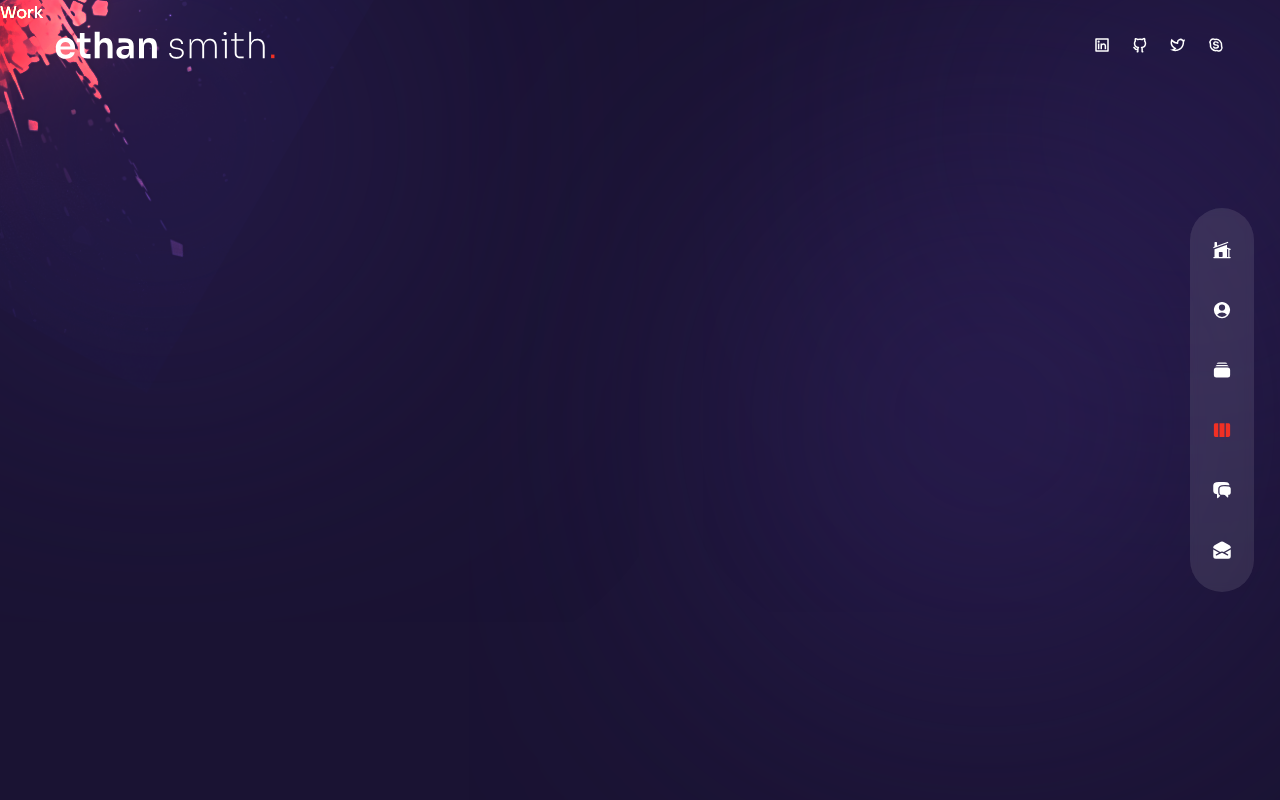
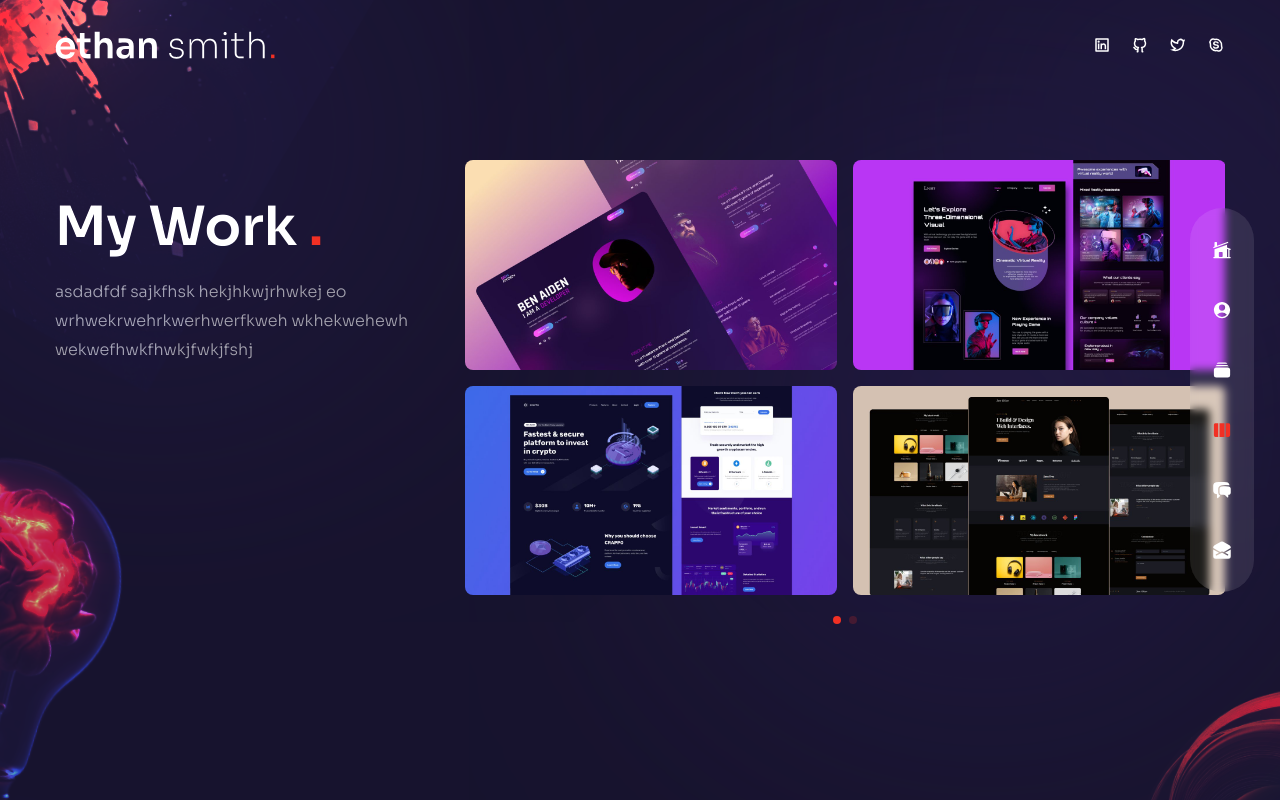
Before and after one commit to roberth1927/Portafolio, a Next.js app: page /work in a window 1280 px wide. Built offline with nearby package versions, Linux system fonts and the light colour scheme.

Commit message:
Section work done

```diff
--- a/components/ServiceSlider.js
+++ b/components/ServiceSlider.js
@@ -62,7 +62,7 @@
       pagination={{
         clickable:true,
       }}
-      module={[FreeMode, Pagination]}
+      modules={[FreeMode, Pagination]}
       className='h-[240px] sm:h-[340px]'
      >
 
--- a/components/WorkSlider.js
+++ b/components/WorkSlider.js
@@ -1,4 +1,12 @@
-// data
+import {Swiper, SwiperSlide} from 'swiper/react';
+import 'swiper/css';
+import 'swiper/css/free-mode';
+import 'swiper/css/pagination';
+import { Pagination } from 'swiper';
+
+import { BsArrowRight } from 'react-icons/bs'
+import Image from 'next/image';
+
 const workSlides = {
   slides: [
     {
@@ -45,7 +53,55 @@
 };
 
 const WorkSlider = () => {
-  return <div>Work Slider</div>;
+  return (
+
+     <Swiper
+      spaceBetween={10}
+      pagination={{
+        clickable:true,
+      }}
+      modules={[Pagination]}
+      className='h-[280px] sm:h-[480px]'
+     >
+
+     {
+        workSlides.slides.map((slide, index) => (
+
+          <SwiperSlide key={index}>
+              <div className='grid grid-cols-2 grid-rows-2 gap-4 cursor-pointer'>
+                {
+                   slide.images.map((image, index) => (
+                    <div key={index} className='relative rounded-lg overflow-hidden flex items-center justify-center group'>
+
+                      <div className='flex items-center justify-center relative  overflow-hidden group'>
+
+                         <Image src={image.path} width={500}  height={300} alt='' />
+
+                         <div className='absolute inset-0 bg-gradient-to-l from-transparent via-[#e838cc] to-[#4a22bd] opacity-0 group-hover:opacity-80 transition-all duration-700'></div>
+
+                         <div className='absolute bottom-0 translate-y-full group-hover:-translate-y-10 group-hover:xl:-translate-y-20 transition-all duration-300 '>
+
+                            <div className='flex items-center gap-x-2 text-[13px] tracking-[0.2em] '>
+
+                               <div className='delay-100'>LIVE</div>
+                               <div className='translate-y-[500%] group-hover:translate-y-0 transition-all duration-300 delay-150'>PROJECTS</div>
+                               <div className='text-xl translate-y-[500%] group-hover:translate-y-0  transition-all duration-300 delay-200'><BsArrowRight /></div>
+
+
+                            </div>
+
+                         </div>
+                      </div>
+
+                   </div>
+                   ))
+                }
+              </div>
+          </SwiperSlide>
+        ))
+      }
+     </Swiper>
+  );
 };
 
 export default WorkSlider;
--- a/pages/work/index.js
+++ b/pages/work/index.js
@@ -1,5 +1,57 @@
+
+
+import WorkSlider from '../../components/WorkSlider';
+import Bulb from '../../components/Bulb';
+import Circles from '../../components/Circles';
+import { motion } from 'framer-motion';
+import {fadeIn} from '../../variants';
+
 const Work = () => {
-  return <div>Work</div>;
+  return (
+
+    <div className='h-full bg-primary/30 py-36  flex items-center'>
+
+      <Circles />
+
+      <div className='container mx-auto'>
+
+        <div className='flex flex-col xl:flex-row gap-x-8'>
+
+          <div className='text-center  flex xl:w-[30vw] flex-col lg:text-left mb-4 xl:mb-0'>
+
+            <motion.h2
+                variants={fadeIn('up', 0.3)}
+                initial= 'hidden'
+                animate= 'show'
+                exit= 'hidden'
+                 className='h2 xl:mt-8'>
+              My Work <span className='text-accent'>.</span>
+            </motion.h2>
+            <motion.p
+                variants={fadeIn('up', 0.3)}
+                initial= 'hidden'
+                animate= 'show'
+                exit= 'hidden'
+              className='mb-4 max-w-[400px] mx-auto lg:mx-0'>
+              asdadfdf sajkfhsk hekjhkwjrhwkej  eo wrhwekrwehrkwerhwerfkweh wkhekwehewh wekwefhwkfhwkjfwkjfshj
+            </motion.p>
+          </div>
+
+          <motion.div
+                variants={fadeIn('down', 0.6)}
+                initial= 'hidden'
+                animate= 'show'
+                exit= 'hidden'
+            className='w-full xl:max-w-[65%]'>
+             <WorkSlider />
+          </motion.div>
+
+        </div>
+
+      </div>
+      <Bulb />
+    </div>
+  )
 };
 
 export default Work;
```
